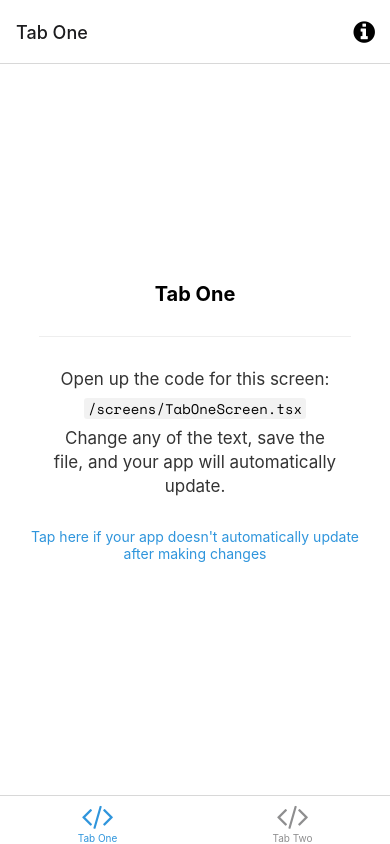
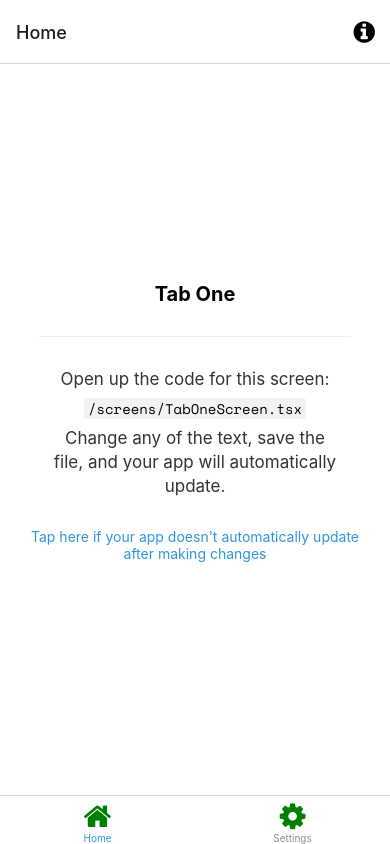
Before and after one commit to cdecry/Plan-it, a React Native app in the folder frontend/: screen /TabOne in a window 390 px wide. Built offline with nearby package versions, Linux system fonts and the light colour scheme; what expo-linking would draw is missing.

Commit message:
nav bar created

```diff
--- a/frontend/navigation/index.tsx
+++ b/frontend/navigation/index.tsx
@@ -66,8 +66,8 @@ function BottomTabNavigator() {
         name="TabOne"
         component={TabOneScreen}
         options={({ navigation }: RootTabScreenProps<'TabOne'>) => ({
-          title: 'Tab One',
-          tabBarIcon: ({ color }) => <TabBarIcon name="code" color={color} />,
+          title: 'Home',
+          tabBarIcon: ({ color }) => <TabBarIcon name="home" color={'green'} />,
           headerRight: () => (
             <Pressable
               onPress={() => navigation.navigate('Modal')}
@@ -88,8 +88,8 @@ function BottomTabNavigator() {
         name="TabTwo"
         component={TabTwoScreen}
         options={{
-          title: 'Tab Two',
-          tabBarIcon: ({ color }) => <TabBarIcon name="code" color={color} />,
+          title: 'Settings',
+          tabBarIcon: ({ color }) => <TabBarIcon name="cog" color={'green'} />,
         }}
       />
     </BottomTab.Navigator>
```
